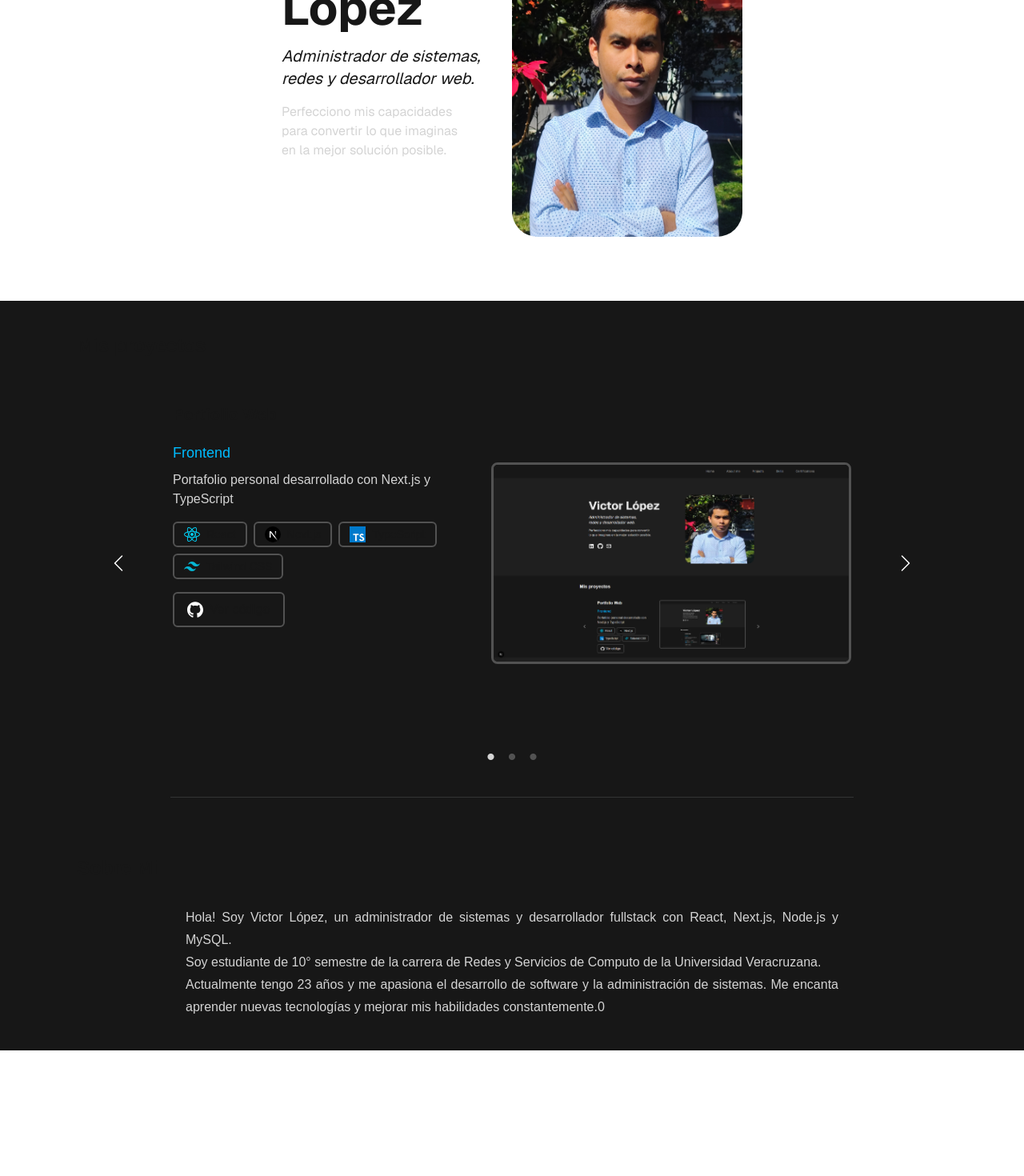
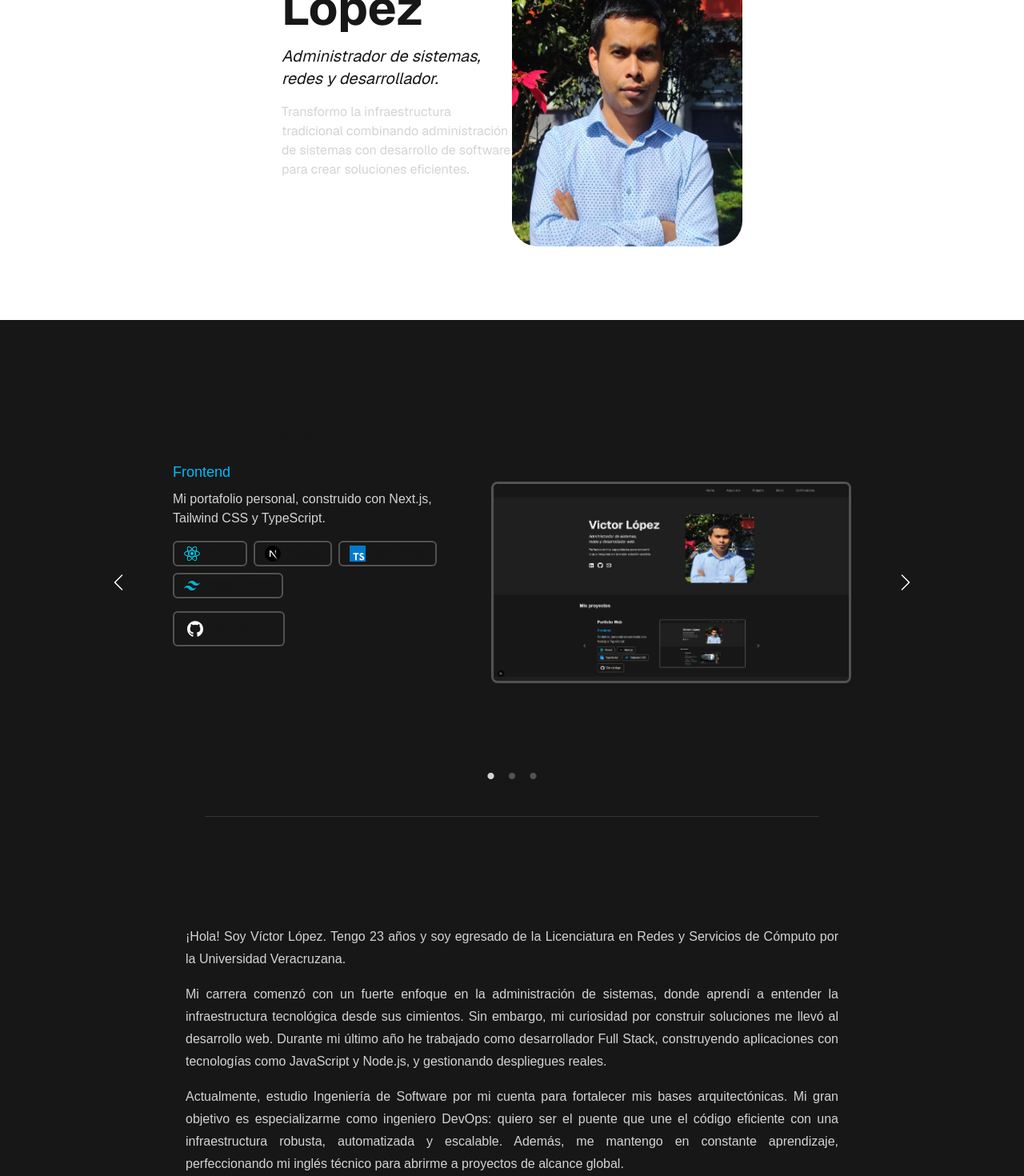
Before and after one commit to Dark869/dark869.github.io, a Next.js app: page / in a window 1280 px wide. Shown: the part 240-1710 px from the top of the page at 80% size. Before the commit the page ends 1681 px from the top, so only its background shows below. Built offline with nearby package versions, Linux system fonts and the light colour scheme.

Commit message:
Modified page to have support of languages spanish and english

```diff
--- a/src/app/about/page.tsx
+++ /dev/null
@@ -1,12 +0,0 @@
-import NavBar from "@/components/NavBar";
-import Link from "next/link";
-
-export default function About() {
-  return (
-    <div>
-      <NavBar />
-      <h1>About</h1>
-      <Link href="/">Ir a Home</Link>
-    </div>
-  );
-}
--- a/src/app/globals.css
+++ b/src/app/globals.css
@@ -24,3 +24,6 @@ body {
    color: var(--foreground);
    font-family: Arial, Helvetica, sans-serif;
 }
+
+#Projects {
+}
--- a/src/components/AboutMe.tsx
+++ b/src/components/AboutMe.tsx
@@ -1,21 +1,18 @@
+"use client";
+
+import { useLanguage } from "@/contexts/LanguageContext";
+
 const AboutMe = () => {
+   const { t } = useLanguage();
    return (
-      <div className="h-full px-8 w-6xl">
-         <h1 className="text-2xl font-bold self-start w-full max-w-4xl pt-10 mb-8">
-            Sobre Mi
+      <div className="h-full w-6xl flex items-center justify-center flex-col px-8">
+         <h1 className="text-2xl font-bold w-full max-w-4xl pt-10 mb-8">
+            {t("aboutMe.title")}
          </h1>
-         <div className="text-neutral-300 w-3/4 leading-7 flex justify-center items-center mx-auto pb-10">
-            <p className="text-justify text-md">
-               Hola! Soy Victor López, un administrador de sistemas y
-               desarrollador fullstack con React, Next.js, Node.js y MySQL.{" "}
-               <br />
-               Soy estudiante de 10° semestre de la carrera de Redes y Servicios
-               de Computo de la Universidad Veracruzana.
-               <br />
-               Actualmente tengo 23 años y me apasiona el desarrollo de software
-               y la administración de sistemas. Me encanta aprender nuevas
-               tecnologías y mejorar mis habilidades constantemente.0
-            </p>
+         <div className="text-neutral-300 w-3/4 leading-7 flex flex-col gap-4 justify-center mx-auto pb-10">
+            <p className="text-justify text-md">{t("aboutMe.descripption1")}</p>
+            <p className="text-justify text-md">{t("aboutMe.descripption2")}</p>
+            <p className="text-justify text-md">{t("aboutMe.descripption3")}</p>
          </div>
       </div>
    );
--- a/src/components/Carrusel.tsx
+++ b/src/components/Carrusel.tsx
@@ -6,6 +6,7 @@ import Link from "next/link";
 
 import ButtonTec from "@/components/ButtonTec";
 import { TecItem, Project } from "@/types/Tecs";
+import { useLanguage } from "@/contexts/LanguageContext";
 
 /* ── Animaciones ── */
 const CAROUSEL_CSS = `
@@ -74,11 +75,16 @@ const technologiesCatalog: Record<string, TecItem> = {
    java: { name: "Java", src: "/svgs/java.svg", alt: "Java Icon" },
 };
 
+type Direction = "left" | "right";
+
+const Carrusel = () => {
+   const { t } = useLanguage();
+
    const test: Project[] = [
       {
-      title: "Portfolio Web",
+         title: t("projects.portafolioProject.title"),
          type: "Frontend",
-      description: "Portafolio personal desarrollado con Next.js y TypeScript",
+         description: t("projects.portafolioProject.description"),
          image: "/images/portafolio.png",
          url: "https://github.com/Dark869/portafolio-personal-web",
          technologies: ["react", "next", "typescript", "tailwind"],
@@ -102,9 +108,6 @@ const test: Project[] = [
       },
    ];
 
-type Direction = "left" | "right";
-
-const Carrusel = () => {
    const [currentlyIndex, setCurrentlyIndex] = useState(0);
    const [slideKey, setSlideKey] = useState(0);
    const [direction, setDirection] = useState<Direction>("left");
--- a/src/components/Divider.tsx
+++ b/src/components/Divider.tsx
@@ -1,5 +1,5 @@
 const Divider = () => {
-   return <hr className="my-8 border-t-1 border-gray-300/15 w-2/3" />;
+   return <hr className="my-8 border-t-1 border-gray-300/15 w-3/5" />;
 };
 
 export default Divider;
--- a/src/components/Presentation.tsx
+++ b/src/components/Presentation.tsx
@@ -53,8 +53,7 @@ const Presentation = () => {
                   <h2
                      className={`${PresentationStyles.h2} text-md text-neutral-300`}
                   >
-                     Perfecciono mis capacidades para convertir lo que imaginas
-                     en la mejor solución posible.
+                     {t("presentation.description")}
                   </h2>
                   <div className="w-30 h-20 flex flext-row space-x-4 mt-4">
                      {SocialMedia.map((socialMedia) => (
--- a/src/components/Projects.tsx
+++ b/src/components/Projects.tsx
@@ -1,12 +1,17 @@
 "use client";
 
 import Carrusel from "@/components/Carrusel";
+import { useLanguage } from "@/contexts/LanguageContext";
 
 const Projects = () => {
+   const { t } = useLanguage();
    return (
       <div className="h-full w-6xl flex items-center justify-center flex-col px-8">
-         <h1 className="text-2xl font-bold self-start w-full max-w-4xl pt-10 mb-8">
-            Mis proyectos
+         <h1
+            className="text-2xl font-bold w-full max-w-4xl pt-10 mb-8"
+            id="Projects"
+         >
+            {t("projects.title")}
          </h1>
          <Carrusel />
       </div>
--- a/src/i18n/en_US.json
+++ b/src/i18n/en_US.json
@@ -1,6 +1,7 @@
 {
     "presentation": {
-        "position": "Systems administrator, network administrator and web developer."
+        "position": "Systems administrator, network administrator and developer.",
+        "description": "I transform traditional infrastructure by combining systems administration with software development to create efficient solutions."
     },
     "nav": {
         "home": "Home",
@@ -8,5 +9,18 @@
         "projects": "Projects",
         "skills": "Skills",
         "certifications": "Certifications"
+    },
+    "projects": {
+        "title": "Projects",
+        "portafolioProject": {
+            "title": "Personal Portfolio",
+            "description": "My personal portfolio, built with Next.js, Tailwind CSS and TypeScript."
+        }
+    },
+    "aboutMe": {
+        "title": "About me",
+        "descripption1": "Hello! I'm Victor Lopez. I'm 23 years old and I graduated with a degree in Networks and Computer Services from the University of Veracruz.",
+        "descripption2": "My career began with a strong focus on systems administration, where I learned to understand technological infrastructure from its foundations. However, my curiosity for building solutions led me to web development. During my last year I have worked as a Full Stack developer, building applications with technologies like JavaScript and Node.js, and managing real deployments.",
+        "descripption3": "Currently, I am self-studying Software Engineering to strengthen my architectural foundations. My big goal is to specialize as a DevOps engineer: I want to be the bridge that unites efficient code with robust, automated and scalable infrastructure. In addition, I am constantly learning, improving my technical English to open myself up to projects of global reach."
     }
 }
--- a/src/i18n/es_MX.json
+++ b/src/i18n/es_MX.json
@@ -1,6 +1,7 @@
 {
     "presentation": {
-        "position": "Administrador de sistemas, redes y desarrollador web."
+        "position": "Administrador de sistemas, redes y desarrollador.",
+        "description": "Transformo la infraestructura tradicional combinando administración de sistemas con desarrollo de software para crear soluciones eficientes."
     },
     "nav": {
         "home": "Inicio",
@@ -8,5 +9,21 @@
         "projects": "Proyectos",
         "skills": "Habilidades",
         "certifications": "Certificaciones"
+    },
+    "projects": {
+        "title": "Proyectos",
+        "portafolioProject": {
+            "title": "Portafolio Personal",
+            "description": "Mi portafolio personal, construido con Next.js, Tailwind CSS y TypeScript."
+        }
+    },
+    "aboutMe": {
+        "title": "Sobre mí",
+        "descripption1": "¡Hola! Soy Víctor López. Tengo 23 años y soy egresado de la Licenciatura en Redes y Servicios de Cómputo por la Universidad Veracruzana.",
+        "descripption2": "Mi carrera comenzó con un fuerte enfoque en la administración de sistemas, donde aprendí a entender la infraestructura tecnológica desde sus cimientos. Sin embargo, mi curiosidad por construir soluciones me llevó al desarrollo web. Durante mi último año he trabajado como desarrollador Full Stack, construyendo aplicaciones con tecnologías como JavaScript y Node.js, y gestionando despliegues reales.",
+        "descripption3": "Actualmente, estudio Ingeniería de Software por mi cuenta para fortalecer mis bases arquitectónicas. Mi gran objetivo es especializarme como ingeniero DevOps: quiero ser el puente que une el código eficiente con una infraestructura robusta, automatizada y escalable. Además, me mantengo en constante aprendizaje, perfeccionando mi inglés técnico para abrirme a proyectos de alcance global."
+
+
     }
+
 }
```
Also changed, not shown: 1 other file (tests, documents, lock files or other folders). Lines whose indentation alone changed are shown as unchanged.
